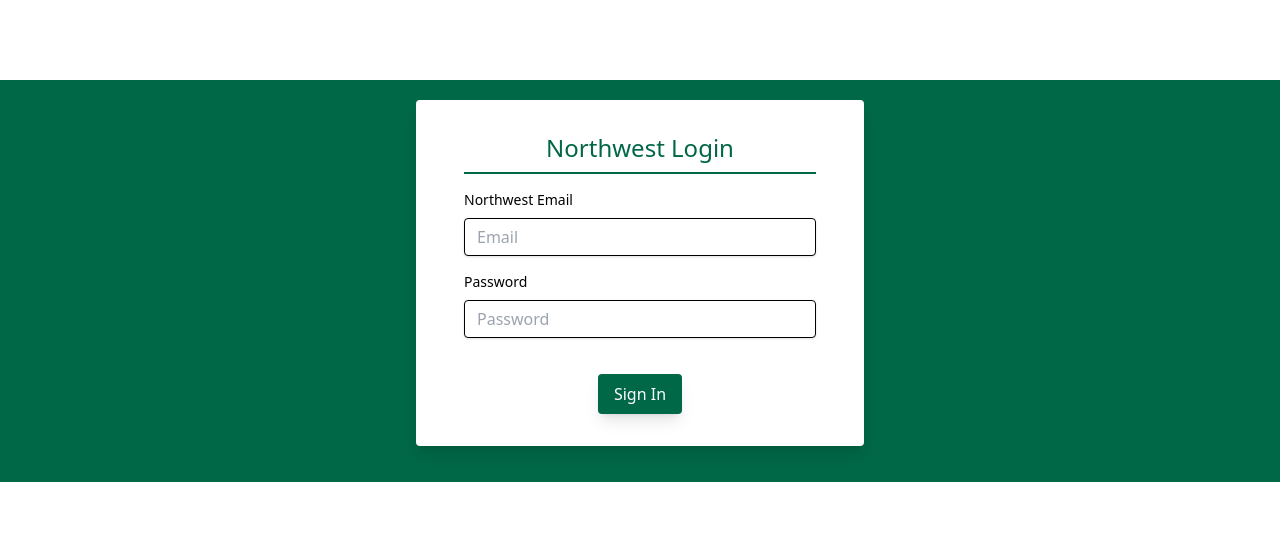
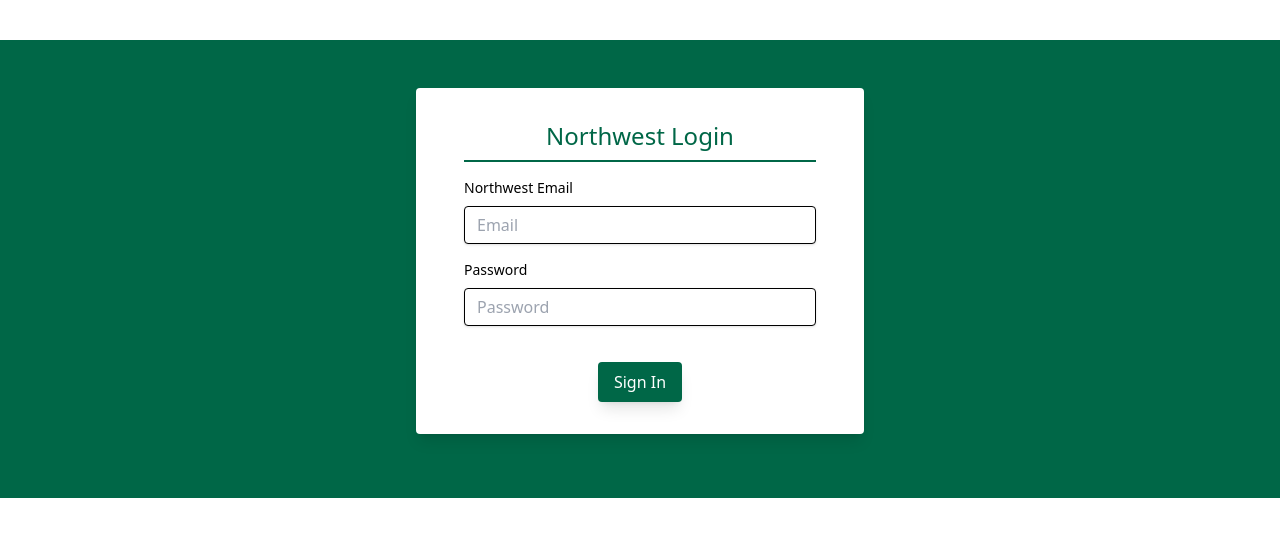
Before and after one commit to Software-Practise/front-end-intern-management, a React (Create React App) app: page / in a window 1280 px wide. Shown: the top 536 px of the page. Built offline with nearby package versions, Linux system fonts and the light colour scheme.

Commit message:
Update Login.jsx

```diff
--- a/src/Pages/Login.jsx
+++ b/src/Pages/Login.jsx
@@ -7,7 +7,7 @@ function Login() {
     navigate("/");
   };
   return (
-    <div className="flex bg-nwgreen items-center justify-center mt-20 p-5">
+    <div className="flex bg-nwgreen items-center justify-center p-12 mt-10">
       <div className="w-full max-w-md">
         <form className="bg-white shadow-lg rounded px-12 pt-6 pb-8 mb-4">
           <div className="text-nwgreen text-2xl flex justify-center border-b-2 py-2 mb-4">
```
